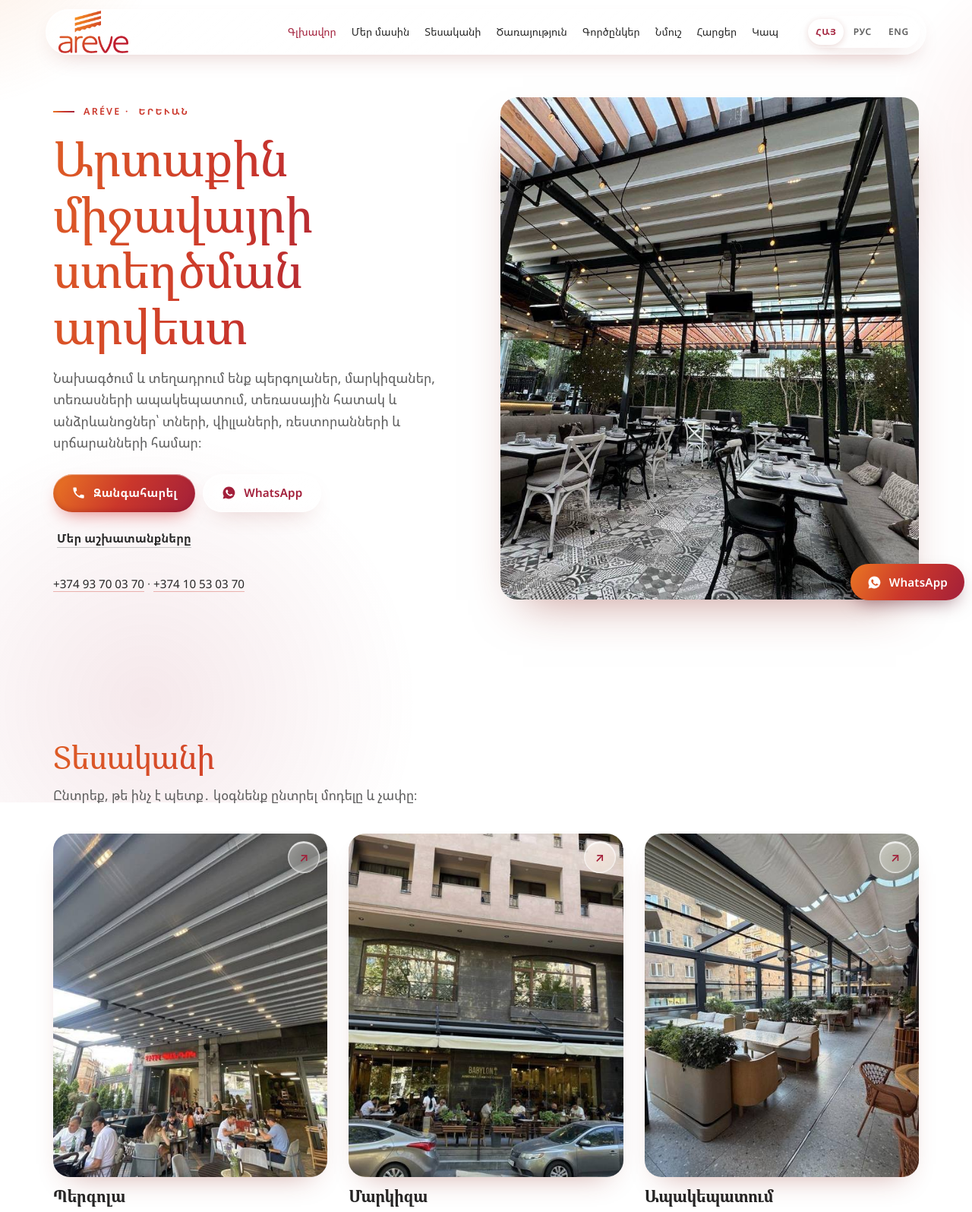
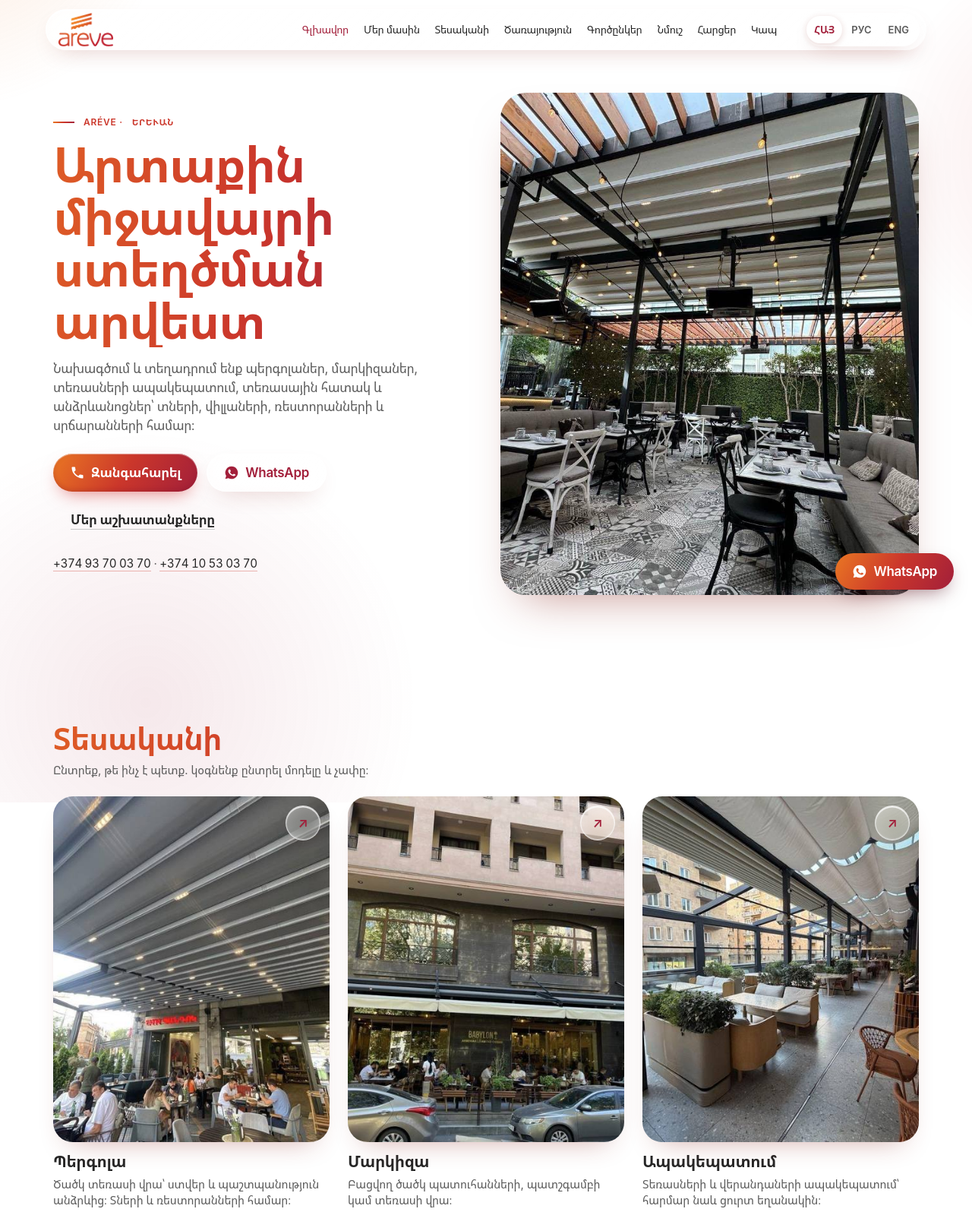
Before and after one commit to mantarlyans/AREVE, a plain HTML site: page new-site-b/index.html in a window 1280 px wide. Shown: the top 1595 px of the page at 76% size. Drawn offline with Linux system fonts and the light colour scheme.

Commit message:
new-site-b: метрики Apple HIG — SF, шкала iOS, сетка 8 pt, касание 44 pt, концентрические скругления
Co-Authored-By: Claude Opus 5.5 <noreply@anthropic.com>
Claude-Session: https://claude.ai/code/session_01HpGJgp7yJtpu4NxShBRUGr

```diff
--- a/new-site-b/index.html
+++ b/new-site-b/index.html
@@ -9,7 +9,7 @@
 <meta name="theme-color" content="#a21f3a">
 <link rel="preconnect" href="https://fonts.googleapis.com">
 <link rel="preconnect" href="https://fonts.gstatic.com" crossorigin>
-<link rel="stylesheet" href="https://fonts.googleapis.com/css2?family=Noto+Sans+Armenian:wght@400;500;600&family=Noto+Sans:wght@400;500;600&family=Noto+Serif+Armenian:wght@500;600&family=Noto+Serif:wght@500;600&display=swap">
+<link rel="stylesheet" href="https://fonts.googleapis.com/css2?family=Noto+Sans+Armenian:wght@400;600;700&family=Noto+Sans:wght@400;600;700&display=swap">
 <link rel="stylesheet" href="site.css">
 <link rel="preload" as="image" href="img/hero.jpg">
 </head>
--- a/new-site-b/site.css
+++ b/new-site-b/site.css
@@ -326,3 +326,77 @@ form .btn-line{color:#fff;border-color:rgba(255,255,255,.6)}
 form .err{color:#fff;font-weight:600}
 form .fld .opt{color:rgba(255,255,255,.82)}
 @media (min-width:1000px){.menu ul{gap:0}.menu a{white-space:nowrap;padding:7px 10px;font-size:.86rem}}
+
+/* ════════════════════════════════════════════════════════════════
+   МЕТРИКИ APPLE HIG (iOS 26 / Liquid Glass)
+   Шрифт: системный SF Pro на устройствах Apple; армянский — системный/Noto Sans Armenian.
+   Шкала iOS: Large Title 34 · Title1 28 · Title2 22 · Title3 20 · Headline 17/600 · Body 17 · Callout 16 · Subhead 15 · Footnote 13 · Caption 12.
+   Сетка 8 pt, поля 16/20, касание ≥ 44 pt, кнопки-капсулы 50 pt, скругления концентрические (внешнее = внутреннее + отступ).
+   ════════════════════════════════════════════════════════════════ */
+:root{
+  --sans:-apple-system,BlinkMacSystemFont,"SF Pro Text","SF Pro Display","Helvetica Neue","Noto Sans Armenian","Noto Sans",system-ui,sans-serif;
+  --serif:var(--sans);
+  --r-xl:34px;   /* большие блоки: 20 + 14 отступ */
+  --r:26px;      /* карточки */
+  --r-md:16px;   /* поля ввода, вложенные */
+  --r-sm:12px;
+  --sep:rgba(60,60,67,.18);   /* разделитель iOS, тонкий */
+}
+body{font:400 17px/1.47 var(--sans);letter-spacing:-.022em;-webkit-font-smoothing:antialiased}
+h1,h2,h3{font-family:var(--sans);font-weight:700;letter-spacing:-.025em}
+.hero h1{font-size:clamp(34px,6.2vw,64px);line-height:1.07;font-weight:700;max-width:14ch}
+h2{font-size:clamp(28px,4.2vw,40px);line-height:1.1}
+h3{font-size:17px;font-weight:600;line-height:1.3;letter-spacing:-.02em}
+.hero .lead{font-size:17px;line-height:1.47;margin-top:16px}
+.head{gap:8px;margin-bottom:24px}
+.head p,.card .tx p,.steps p{font-size:15px;line-height:1.4;letter-spacing:-.01em}
+.eyebrow,.kicker,.cgrid .k{font-size:12px;letter-spacing:.06em;font-weight:600}
+.note,.fld .opt{font-size:13px;letter-spacing:-.005em}
+.fld label,.fld legend{font-size:13px;font-weight:600;letter-spacing:-.005em}
+.wrap{padding-left:max(16px,env(safe-area-inset-left,0px));padding-right:max(16px,env(safe-area-inset-right,0px))}
+@media (min-width:700px){.wrap{padding-left:max(20px,env(safe-area-inset-left,0px));padding-right:max(20px,env(safe-area-inset-right,0px))}}
+section{padding-block:48px}
+@media (min-width:900px){section{padding-block:80px}}
+
+/* касание и кнопки: капсулы 50 pt, текст Headline 17/600 */
+.btn{min-height:50px;padding:0 22px;font:600 17px/1 var(--sans);letter-spacing:-.02em;gap:8px}
+.btn svg{width:20px;height:20px}
+.hero .cta{gap:12px;margin-top:24px}
+.btn-link{font-size:17px}
+.langs button{min-height:36px;min-width:44px;font-size:13px;letter-spacing:0}
+.burger{width:44px;height:44px}
+.menu a{min-height:44px;display:flex;align-items:center}
+
+/* шапка: 52 pt, как навигационная панель */
+.top .wrap{min-height:52px}
+.logo img{width:72px}
+
+/* концентрические скругления */
+.hero-ph{border-radius:var(--r-xl)}
+.card .ph{border-radius:var(--r)}
+.card .ph::after{top:12px;right:12px;width:44px;height:44px;border-radius:50%;font-size:17px}
+.card{gap:12px}
+.grid{gap:24px 12px}
+@media (min-width:900px){.grid{gap:40px 24px}}
+.steps li,.steps li:last-child{border-radius:var(--r);padding:20px}
+.steps li::before{font:700 28px/1 var(--sans);letter-spacing:-.02em}
+.works img{border-radius:var(--r)}
+.works figcaption b{font:600 17px/1.3 var(--sans);letter-spacing:-.02em}
+.works figcaption span{font-size:13px}
+#request{border-radius:var(--r-xl);margin-inline:8px}
+form{border-radius:var(--r-xl);padding:20px;gap:16px}
+@media (min-width:600px){form{padding:32px}}
+input,select,textarea{border-radius:var(--r-md);min-height:50px;padding:0 16px;font-size:17px;letter-spacing:-.02em}
+textarea{padding:14px 16px}
+.radios label{min-height:44px;font-size:15px;padding:0 16px}
+.cgrid{border-radius:var(--r);padding:20px;gap:20px}
+.cgrid .v{font:400 17px/1.4 var(--sans);letter-spacing:-.02em}
+
+/* разделители 0.5 pt как в iOS */
+footer .wrap{border-top:.5px solid var(--sep)}
+
+/* плавающий таб-бар: капсула, кнопки 50 pt, отступ 8 pt */
+.dock{left:8px;right:8px;bottom:calc(8px + env(safe-area-inset-bottom,0px));padding:6px;gap:6px}
+body{padding-bottom:calc(80px + env(safe-area-inset-bottom,0px))}
+@media (min-width:1000px){body{padding-bottom:0}}
+@media (min-width:1000px){.dock{left:auto;right:calc(24px + env(safe-area-inset-right,0px));bottom:calc(24px + env(safe-area-inset-bottom,0px));background:none;border:0;box-shadow:none;-webkit-backdrop-filter:none;backdrop-filter:none;padding:0}}
```
Also changed, not shown: new-site-b/.artifact.html.
